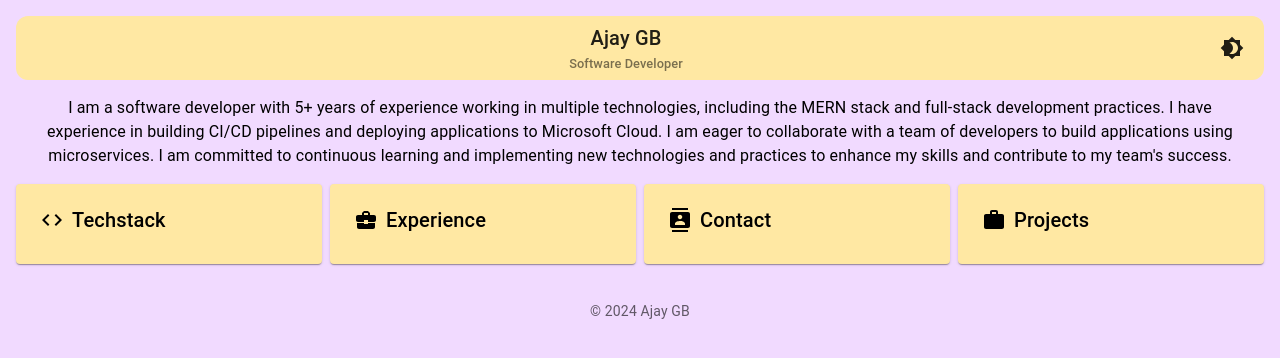
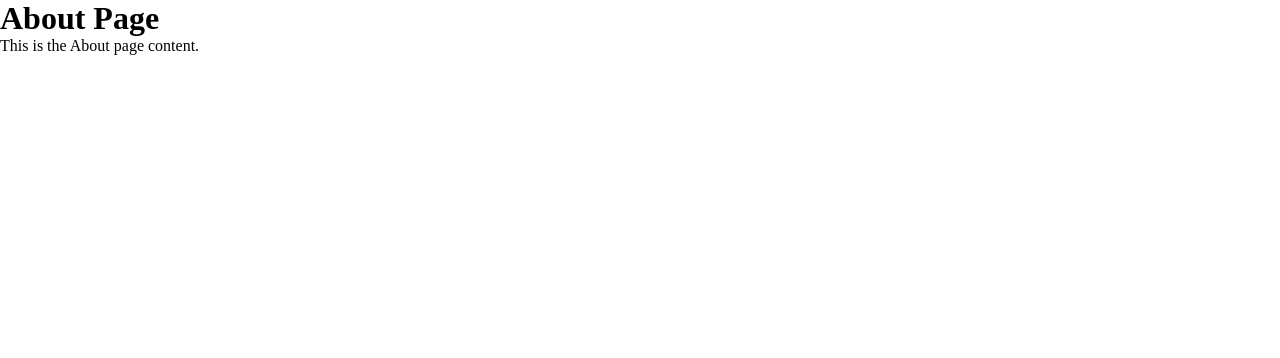
Before and after one commit to ajaygb01/nextjs-portfolio, a Next.js app: page /portfolio in a window 1280 px wide. Before the commit this address had no page. Shown: the top 358 px of the page. Built offline with nearby package versions, Linux system fonts and the light colour scheme.

Commit message:
adding portfolio page

```diff
--- a/pages/_app.tsx
+++ b/pages/_app.tsx
@@ -1,8 +1,9 @@
 import "../styles/styles.css"; // Adjust the path if needed
-import Index from "./index";
+import React from 'react';
+import { AppProps } from 'next/app';
 
-function MyApp({ Component, pageProps }: { Component: any; pageProps: any }) {
-  return <Index />;
+function MyApp({ Component, pageProps }: AppProps) {
+  return <Component {...pageProps} />;
 }
 
 export default MyApp;
--- a/pages/index.tsx
+++ b/pages/index.tsx
@@ -24,6 +24,7 @@ import ChatIcon from "@mui/icons-material/WhatsApp";
 import EmailIcon from "@mui/icons-material/Email";
 import Brightness4Icon from "@mui/icons-material/Brightness4";
 import Brightness7Icon from "@mui/icons-material/Brightness7";
+import Link from 'next/link';
 
 const lightTheme = createTheme({
   palette: {
@@ -145,7 +146,7 @@ export default function Index() {
     {
       name: "Portfolio Website",
       description: "Built using Next.js and Material-UI / Randomize user info",
-      link: "https://www.google.com",
+      link: "/portfolio",
     },
     {
       name: "Project 2",
@@ -351,6 +352,7 @@ export default function Index() {
             >
               View Project
             </Button>
+
           </Box>
         ))}
       </Box>
--- /dev/null
+++ b/pages/portfolio.tsx
@@ -0,0 +1,13 @@
+// pages/about.tsx
+import React from 'react';
+
+const Portfolio: React.FC = () => {
+    return (
+        <div>
+            <h1>About Page</h1>
+            <p>This is the About page content.</p>
+        </div>
+    );
+}
+
+export default Portfolio;
```
